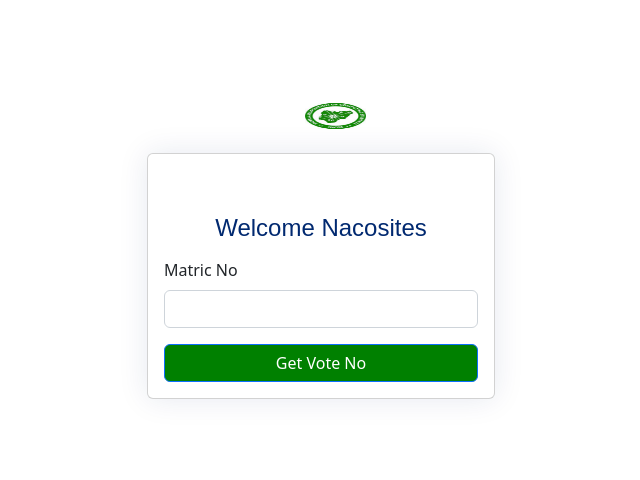
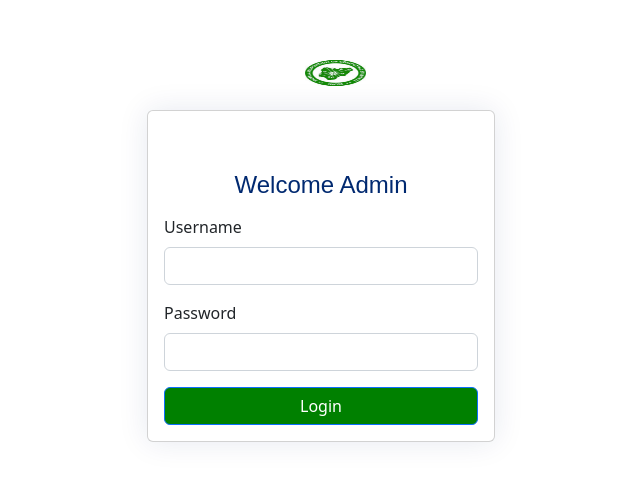
Before and after one commit to 56radius/mtuvote, a React (Create React App) app: page / in a window 1280 px wide. Shown: the part 154-634 px from the top of the page, without its empty margins (319-959 px from the left). Built offline with nearby package versions, Linux system fonts and the light colour scheme.

Commit message:
final commit

```diff
--- a/src/App.js
+++ b/src/App.js
@@ -1,7 +1,8 @@
 import React, { useState, useEffect } from "react";
 import { BrowserRouter as Router, Route, Routes } from "react-router-dom";
 import SplashScreen from "./components/SplashScreen";
-import RegisterScreen from "./components/RegisterScreen";
+import AdminLoginScreen from "./components/Admin/AdminLoginScreen";
+import RegisterScreen from "./components/Admin/RegisterScreen";
 import LoginScreen from "./components/LoginScreen";
 import HomeScreen from "./components/HomeScreen";
 import PresidentScreen from "./components/PresidentScreen";
@@ -32,8 +33,9 @@
         <Routes>
           <Route
             path="/"
-            element={showSplash ? <SplashScreen /> : <RegisterScreen />}
+            element={showSplash ? <SplashScreen /> : <AdminLoginScreen />}
           />
+          <Route path="/register" element={<RegisterScreen />} />
           <Route path="/login" element={<LoginScreen />} />
           <Route path="/home" element={<HomeScreen />} />
           <Route path="/1" element={<PresidentScreen />} />
--- /dev/null
+++ b/src/components/Admin/AdminLoginScreen.js
@@ -0,0 +1,168 @@
+import React, { useState } from "react";
+import { useNavigate } from "react-router-dom";
+import Swal from "sweetalert2";
+
+//importing css code
+import "../../assets/vendor/bootstrap/css/bootstrap.min.css";
+
+//importing image
+import logo from "../../assets/img/logo.jpg";
+
+function AdminLoginScreen() {
+  const navigate = useNavigate();
+  const [username, setUsername] = useState("");
+  const [password, setPassword] = useState("");
+
+  const handleLogin = async () => {
+    try {
+      const response = await fetch(
+        "https://nacos-vote.onrender.com/admin/login",
+        {
+          method: "POST",
+          headers: {
+            "Content-Type": "application/json",
+          },
+          body: JSON.stringify({
+            username: username,
+            password: password,
+          }),
+        }
+      );
+
+      if (response.ok) {
+        const responseData = await response.json();
+        const token = responseData.data;
+
+        // Store the token in local storage
+        localStorage.setItem("adminAuthToken", token);
+
+        // Redirect to the register screen
+        navigate("/register");
+
+        Swal.fire({
+          icon: "success",
+          title: "Login Successful",
+          text: "Welcome, Admin!",
+        });
+      } else {
+        Swal.fire({
+          icon: "error",
+          title: "Login Failed",
+          text: "Invalid Username or Password.",
+        });
+        console.log("Error during admin login");
+      }
+    } catch (error) {
+      Swal.fire({
+        icon: "error",
+        title: "Error",
+        text: "An error occurred during login. Please try again later.",
+      });
+      console.error("Error during admin login:", error);
+    }
+  };
+
+  return (
+    <div>
+      <main>
+        <div className="container">
+          <section className="section register min-vh-100 d-flex flex-column align-items-center justify-content-center py-4">
+            <div className="container">
+              <div className="row justify-content-center">
+                <div className="col-lg-4 col-md-6 d-flex flex-column align-items-center justify-content-center">
+                  <div className="d-flex justify-content-center py-4">
+                    <a
+                      href="index.html"
+                      className="logo d-flex align-items-center w-auto"
+                    >
+                      <span className="d-none d-lg-block">
+                        <img
+                          src={logo}
+                          alt="logo"
+                          style={{
+                            width: "190%",
+                            height: "400%",
+                          }}
+                        />
+                      </span>
+                    </a>
+                  </div>
+                  <form action="" className="mt" method="post">
+                    <div className="card mb-3">
+                      <div className="card-body">
+                        {/* Welcoming admin text */}
+                        <div className="pt-4 pb-2">
+                          <h5 className="card-title text-center pb-0 fs-4">
+                            Welcome Admin
+                          </h5>
+                        </div>
+                        <form className="row g-3 needs-validation" noValidate>
+                          {/* admin username */}
+                          <div className="col-12">
+                            <label
+                              htmlFor="yourPassword"
+                              className="form-label"
+                            >
+                              Username
+                            </label>
+                            <input
+                              type="text"
+                              name="username"
+                              className="form-control"
+                              id="yourPassword"
+                              value={username}
+                              onChange={(e) => setUsername(e.target.value)}
+                              required
+                            />
+                            <div className="invalid-feedback">
+                              Please enter a username
+                            </div>
+                          </div>
+
+                          {/* admin password */}
+                          <div className="col-12">
+                            <label
+                              htmlFor="yourPassword"
+                              className="form-label"
+                            >
+                              Password
+                            </label>
+                            <input
+                              type="password"
+                              name="password"
+                              className="form-control"
+                              id="yourPassword"
+                              value={password}
+                              onChange={(e) => setPassword(e.target.value)}
+                              required
+                            />
+                            <div className="invalid-feedback">
+                              Please enter a password
+                            </div>
+                          </div>
+                          <div className="col-12">
+                            <button
+                              className="btn btn-primary w-100"
+                              name="login"
+                              type="button"
+                              style={{ backgroundColor: "green" }}
+                              onClick={handleLogin}
+                            >
+                              Login
+                            </button>
+                          </div>
+                        </form>
+                      </div>
+                    </div>
+                  </form>
+                </div>
+              </div>
+            </div>
+          </section>
+        </div>
+      </main>
+    </div>
+  );
+}
+
+export default AdminLoginScreen;
--- a/src/components/RegisterScreen.js
+++ b/src/components/Admin/RegisterScreen.js
@@ -1,21 +1,33 @@
 import React, { useState } from "react";
-import logo from "../assets/img/logo.jpg";
-import "../assets/vendor/bootstrap/css/bootstrap.min.css";
-import { useNavigate } from "react-router-dom";
+import logo from "../../assets/img/logo.jpg";
+import "../../assets/vendor/bootstrap/css/bootstrap.min.css";
 import Swal from "sweetalert2";
 
 function RegisterScreen() {
-  const navigate = useNavigate();
   const [matricNo, setMatricNo] = useState("");
 
   const handleMatricNo = async () => {
     try {
+      // Check if the admin token is saved locally
+      const adminAuthToken = localStorage.getItem("adminAuthToken");
+
+      if (!adminAuthToken) {
+        // If the admin token is not available, show an unauthorized alert
+        Swal.fire({
+          title: "Unauthorized",
+          text: "You are not authorized to perform this action. Please log in as an admin.",
+          icon: "error",
+        });
+        return;
+      }
+
       const response = await fetch(
         `https://nacos-vote.onrender.com/voters/number/${matricNo}`,
         {
           method: "GET",
           headers: {
             accept: "application/json",
+            Authorization: `Bearer ${adminAuthToken}`, // Include the admin token in the headers
           },
         }
       );
@@ -25,7 +37,7 @@
       if (data.success) {
         const voteNumber = data.data.voter.value;
 
-        // Show the SweetAlert with a loader animation
+        // Show the SweetAlert with the vote number
         Swal.fire({
           title: "Copy Your Vote number",
           text: `Your Vote Number is, ${voteNumber}`,
```
